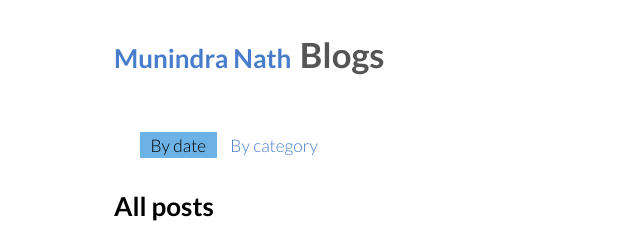
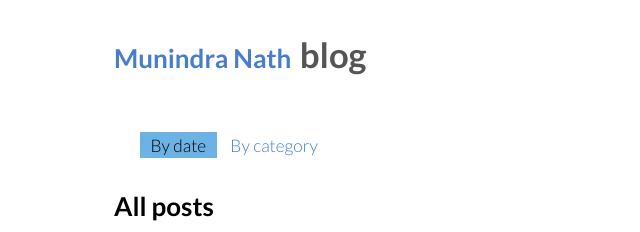
Before and after one commit to sideprojectme/blog, a Jekyll site: the page built from index.html, in a window 1280 px wide. Shown: the top 232 px of the page, without its empty margins (201-841 px from the left). Built offline with Jekyll 4.4.1, drawn with Linux system fonts in a browser that asks for light colours.

Commit message:
Update header.html

```diff
--- a/_includes/header.html
+++ b/_includes/header.html
@@ -1,6 +1,6 @@
 <header class="masthead">
    <nav>
         <h2 class="home-title"><a href="/nath/">Munindra Nath&nbsp;</a></h2>
-        <h1 ><a href="{{site.baseurl}}/">Blogs</a></h1>
+        <h1 ><a href="{{site.baseurl}}/">blog</a></h1>
     </nav>
 </header>
```
